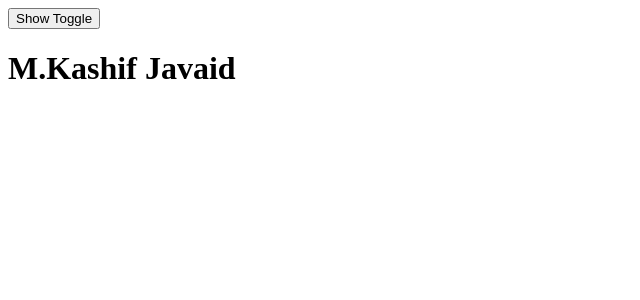
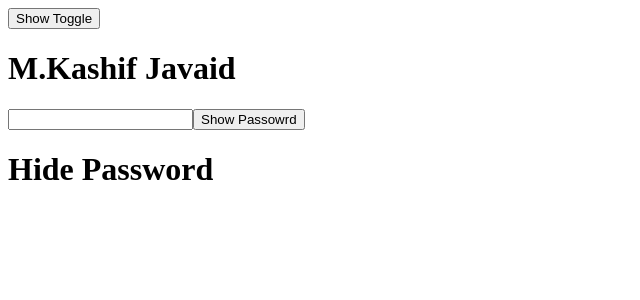
Before and after one commit to kashifjavaid1/NAVTTC-PYSDP-BATCH-II, a React (Vite) app in the folder React-js/React-paratice/paractice/: page / in a window 1280 px wide. Shown: the top 300 px of the page, without its empty margins (0-640 px from the left). Built offline with nearby package versions, Linux system fonts and the light colour scheme.

Commit message:
hide-and-showPassword

```diff
--- a/React-js/React-paratice/paractice/src/App.jsx
+++ b/React-js/React-paratice/paractice/src/App.jsx
@@ -1,5 +1,6 @@
 import { useState } from "react"
 import ToggleShow from "./component/ToggleShow"
+import Showpassword from "./component/Showpassword"
 
 function App() {
   const [show,setShow]=useState(true)
@@ -16,6 +17,7 @@ function App() {
      <button onClick={()=>setShow(!show)}>show password</button> */}
      <button onClick={()=>setShow(!show)}>Show Toggle</button>
      {show?<ToggleShow/>:null}
+     <Showpassword/>
     </>
   )
 }
--- /dev/null
+++ b/React-js/React-paratice/paractice/src/component/Showpassword.jsx
@@ -0,0 +1,15 @@
+import React, { useState } from 'react';
+
+const Showpassword = () => {
+    const [password,setPassword]=useState("")
+    const [Showpassword,setShowPassword]=useState(false)
+    return (
+        <div>
+            <input type={Showpassword ? "text":"password"} onChange={(e)=>setPassword(e.target.value)} />
+            <button onClick={()=>setShowPassword(!Showpassword)}>Show Passowrd</button>
+           <h1>{Showpassword ? password:"Hide Password"}</h1>
+        </div>
+    );
+}
+
+export default Showpassword;
```
